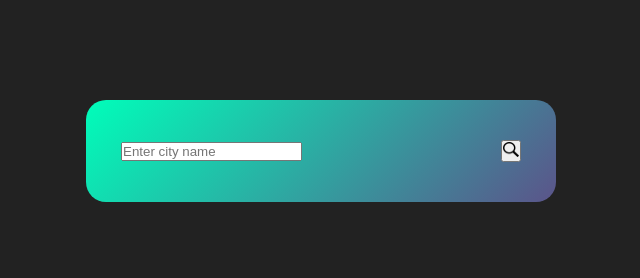
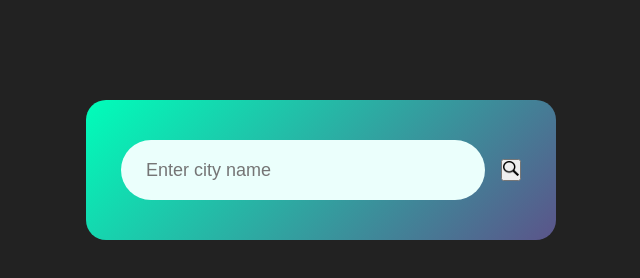
Before and after one commit to MartaFerraris/weather_app, a plain HTML site: page index.html in a window 1280 px wide. Shown: the whole page, without its empty margins (319-959 px from the left). Drawn offline with Linux system fonts and the light colour scheme.

Commit message:
feat: writing index and style files

```diff
--- a/style.css
+++ b/style.css
@@ -27,7 +27,18 @@ body{
     justify-content: space-between;
 }
 
-.search
+.search input{
+    border: 0;
+    outline: 0;
+    background: #ebfffc;
+    color: #555;
+    padding: 10px 25px;
+    height: 60px;
+    border-radius: 30px;
+    flex: 1;
+    margin-right: 16px;
+    font-size: 18px;
+}
 
 img{
     width: 16px;
```
